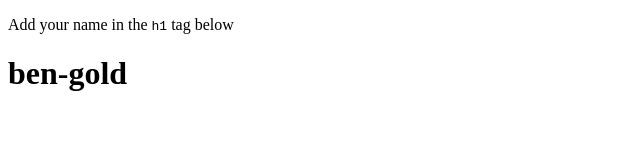
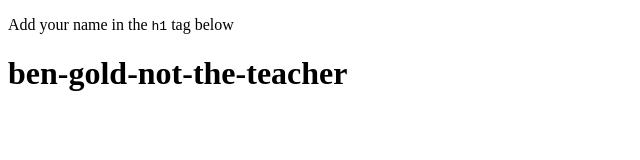
Before and after one commit to shanti-s/1-Exercise-Demo-GitHub, a plain HTML site: page ben-gold/index.html in a window 1280 px wide. Shown: the whole page, without its empty margins (0-640 px from the left). Drawn offline with Linux system fonts and the light colour scheme.

Commit message:
added further details

```diff
--- a/ben-gold/index.html
+++ b/ben-gold/index.html
@@ -7,6 +7,6 @@
   </head>
   <body>
     <p>Add your name in the <code>h1</code> tag below</p>
-    <h1>ben-gold</h1>
+    <h1>ben-gold-not-the-teacher</h1>
   </body>
 </html>
```
